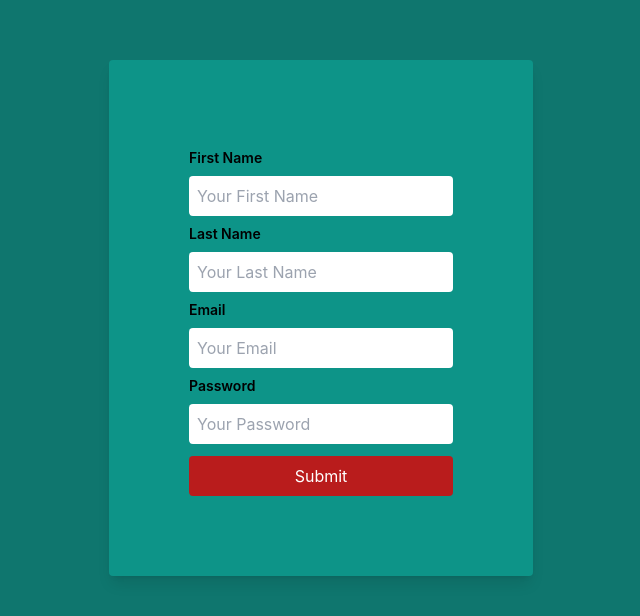
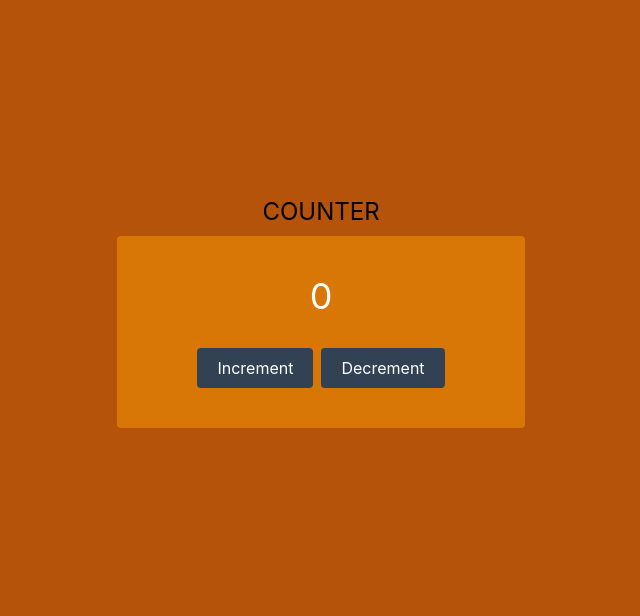
Before and after one commit to anannanur/raw-state-react, a React (Create React App) app: page / in a window 1280 px wide. Shown: the part 102-718 px from the top of the page, without its empty margins (319-959 px from the left). Built offline with nearby package versions, Linux system fonts and the light colour scheme.

Commit message:
counter with useReducer hook

```diff
--- a/src/App.js
+++ b/src/App.js
@@ -1,8 +1,9 @@
 
 import { createContext, useState } from 'react';
 import './App.css';
+import Counter from './pages/Counter';
 // import Parent from './pages/Parent';
-import ShortForm from './pages/ShortForm';
+// import ShortForm from './pages/ShortForm';
 export const COUNTER_CONTEXT = createContext()
 
 function App() {
@@ -22,7 +23,8 @@ function App() {
 
      <COUNTER_CONTEXT.Provider value={value}>
        {/* <Parent /> */}
-       <ShortForm/>
+       {/* <ShortForm/> */}
+       <Counter/>
      </COUNTER_CONTEXT.Provider>
 
 
--- /dev/null
+++ b/src/pages/Counter.js
@@ -0,0 +1,29 @@
+import React, { useReducer } from 'react';
+
+const Counter = () => {
+    const initialState = 0;
+    const reducer = (state, action) => {
+        if (action.type === 'INCREMENT') {
+            return state + action.payload.count;
+        }
+        else if (action.type === 'DECREMENT') {
+            return state - action.payload.count;
+        }
+    }
+    const [state, dispatch] = useReducer(reducer, initialState);
+    return (
+        <div className='flex h-screen flex-col pt-10 w-full justify-center items-center bg-amber-700'>
+
+            <h1 className='text-2xl mb-2'>COUNTER</h1>
+            <div className='bg-amber-600 text-center text-white py-10 px-20 flex flex-col justify-center items-center rounded mb-3'>
+                <h1 className='text-4xl mb-3'>{state}</h1>
+                <div className='mt-5'>
+                    <button onClick={() => dispatch({ type: 'INCREMENT', payload: {count : 5} })} className='bg-slate-700 py-2 px-5  mr-2 border-0 outline-0 rounded'>Increment</button>
+                    <button onClick={() => dispatch({ type: 'DECREMENT', payload: {count : 5} })} className='bg-slate-700 py-2 px-5 border-0 outline-0 rounded'>Decrement</button>
+                </div>
+            </div>
+        </div>
+    );
+};
+
+export default Counter;
```
